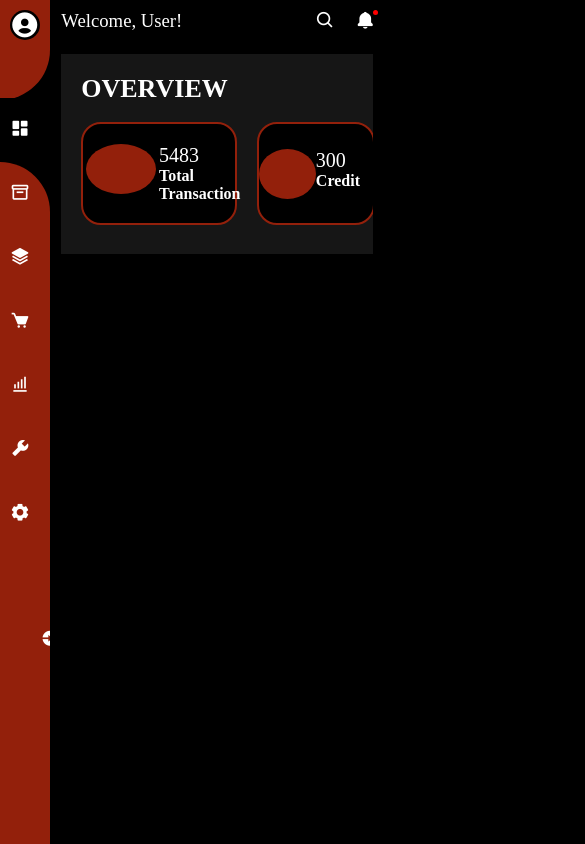
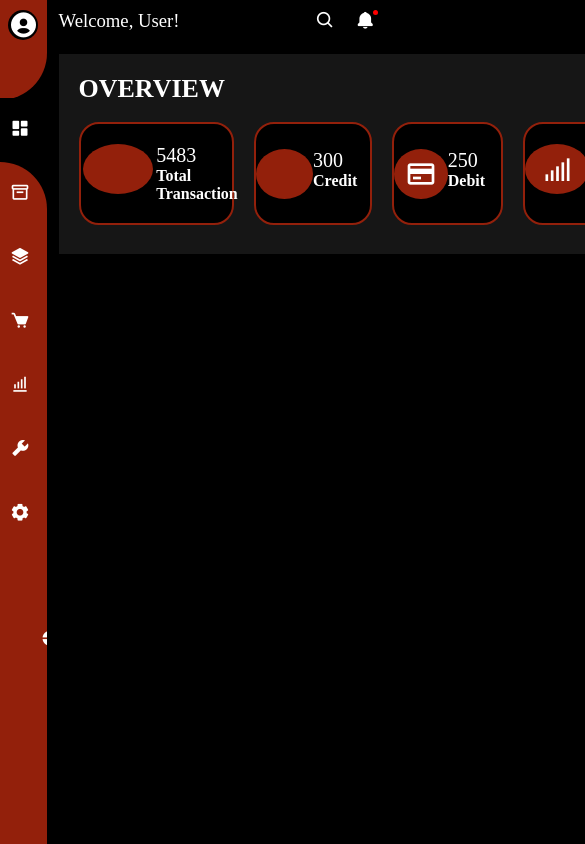
Before and after one commit to Lovethrech/personal-finance-manager, a Vue app: page / in a window 390 px wide. Shown: the top 844 px of the page, 585 px wide, since content can reach past the window. Built offline with nearby package versions, Linux system fonts and the light colour scheme; some icons are missing.

Commit message:
...working on the landing0-page-overview container.

```diff
--- a/src/components/landing-page/LandingPageOverviewMainCtn.vue
+++ b/src/components/landing-page/LandingPageOverviewMainCtn.vue
@@ -10,11 +10,7 @@ import LandingPageOverviewBoxMainCtn from './LandingPageOverviewBoxMainCtn.vue';
             <LandingPageOverviewBoxMainCtn></LandingPageOverviewBoxMainCtn>
         </div>
     </section>
-    <!-- @media screen and (max-width:1299px){
-    .landing-page-overview-main-ctn{
-        width:1000px;
-    }
-} -->
+
 </template>
 
 <style scoped>
@@ -35,5 +31,9 @@ import LandingPageOverviewBoxMainCtn from './LandingPageOverviewBoxMainCtn.vue';
     text-transform: uppercase;
     font-weight:800;
 }
-
+@media screen and (max-width:1270px){
+    .landing-page-overview-main-ctn{
+        width:180vw;
+    }
+}
 </style>
```
